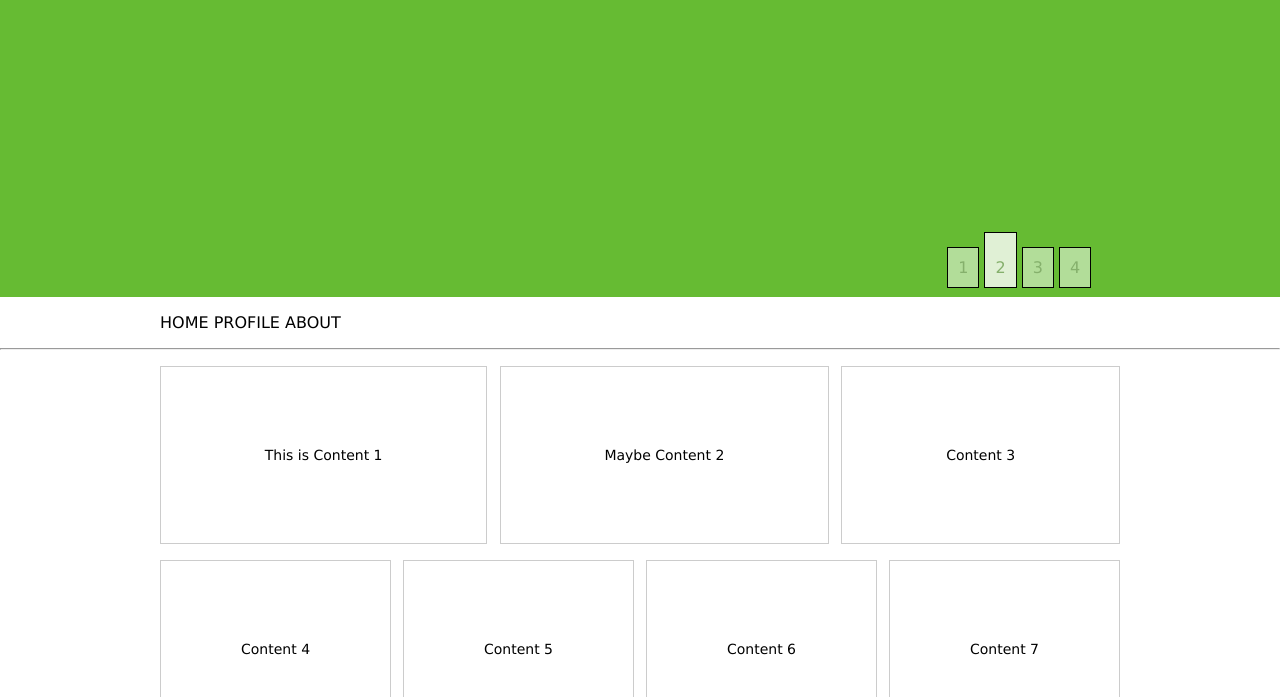
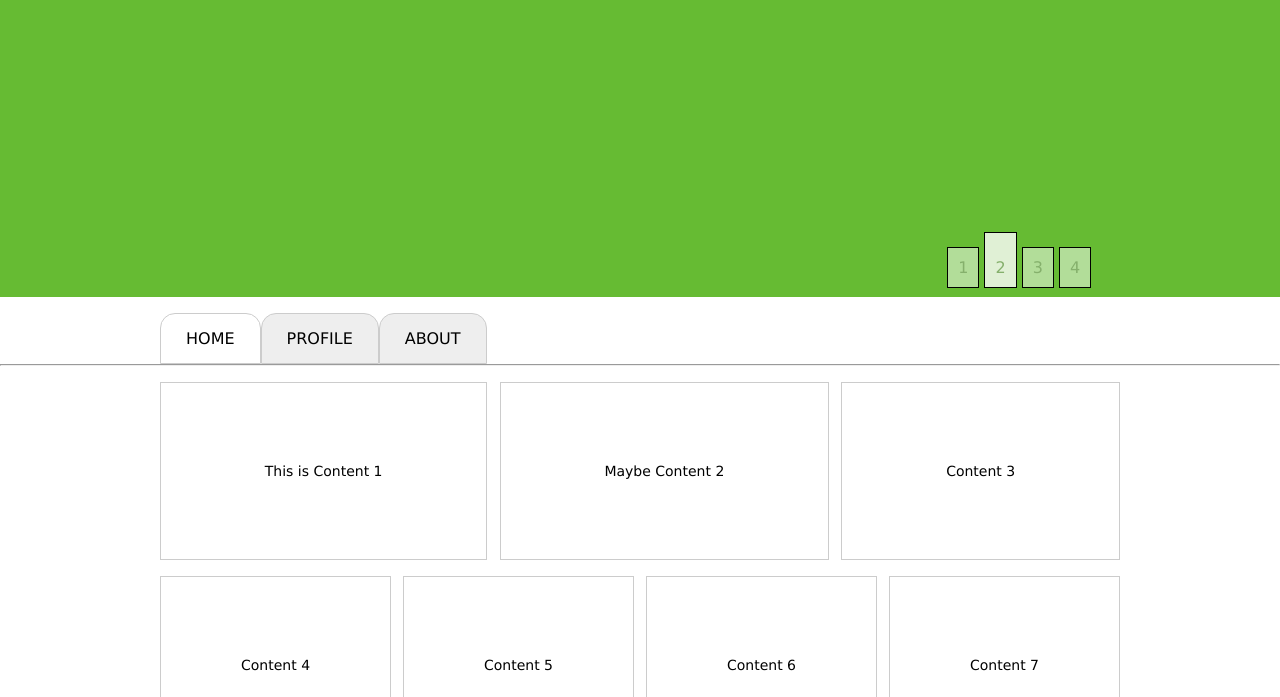
Before and after one commit to 06rx07/NavPage, a plain HTML site: page index.html in a window 1280 px wide. Shown: the part 103-800 px from the top of the page. Drawn offline with Linux system fonts and the light colour scheme.

Commit message:
Add tab style

```diff
--- a/default.css
+++ b/default.css
@@ -60,13 +60,30 @@ ul li {
 #content ul {
     padding: 0px;
 }
+#content ul li {
+    border: 1px solid #cccccc;
+}
+#content .tab li {
+    padding: 15px 25px;
+    background-color: #eeeeee;
+    margin: 0px;
+    border-radius: 15px 15px 0 0;
+    list-style-type: none;
+    float: left;
+}
+#content .tab .tab-active {
+    background-color: white;
+}
+#content hr {
+    clear: both;
+    color: #cccccc;
+}
 #content .row {
     display: flex;
     justify-content: space-between;
 }
 #content .row li {
     padding: 80px;
-    border: 1px solid #cccccc;
     margin: 0px;
     font-size: 14px;
 }
--- a/index.html
+++ b/index.html
@@ -28,7 +28,7 @@
         </section>
         <section id="content">
             <div class="container">
-                <ul>
+                <ul class="tab">
                     <li class="tab-active">HOME</li>
                     <li>PROFILE</li>
                     <li>ABOUT</li>
```
